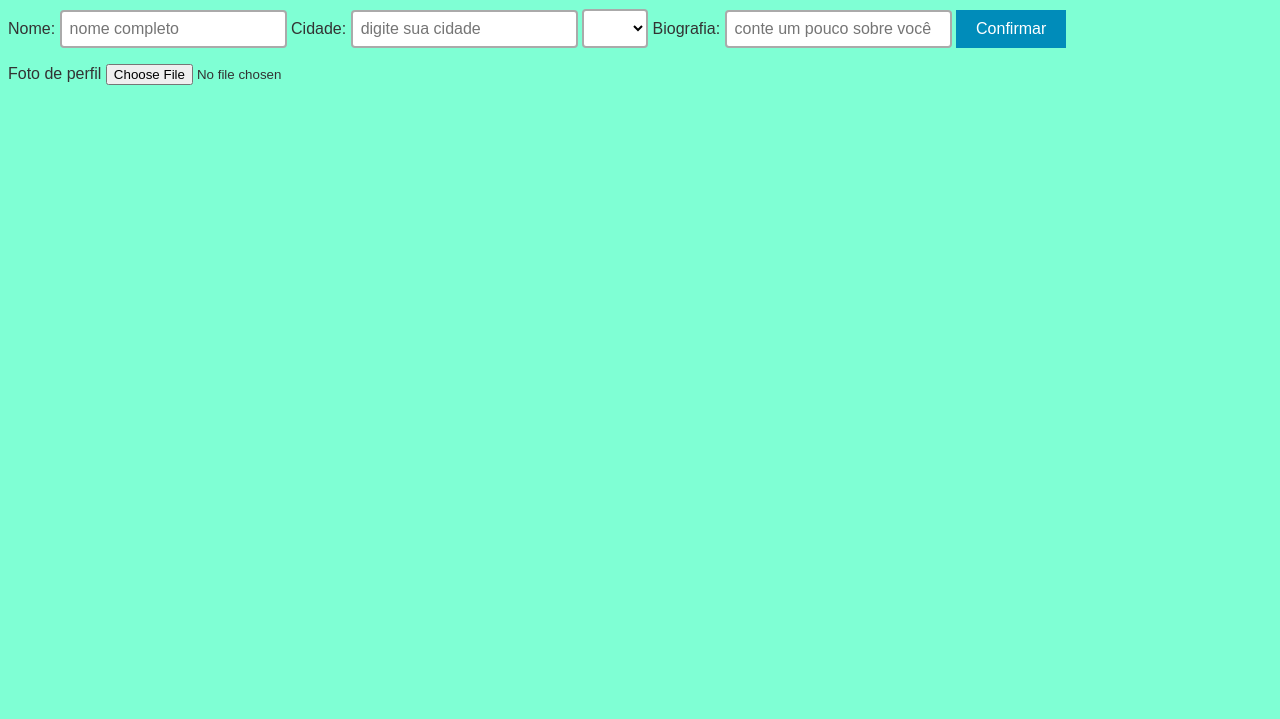
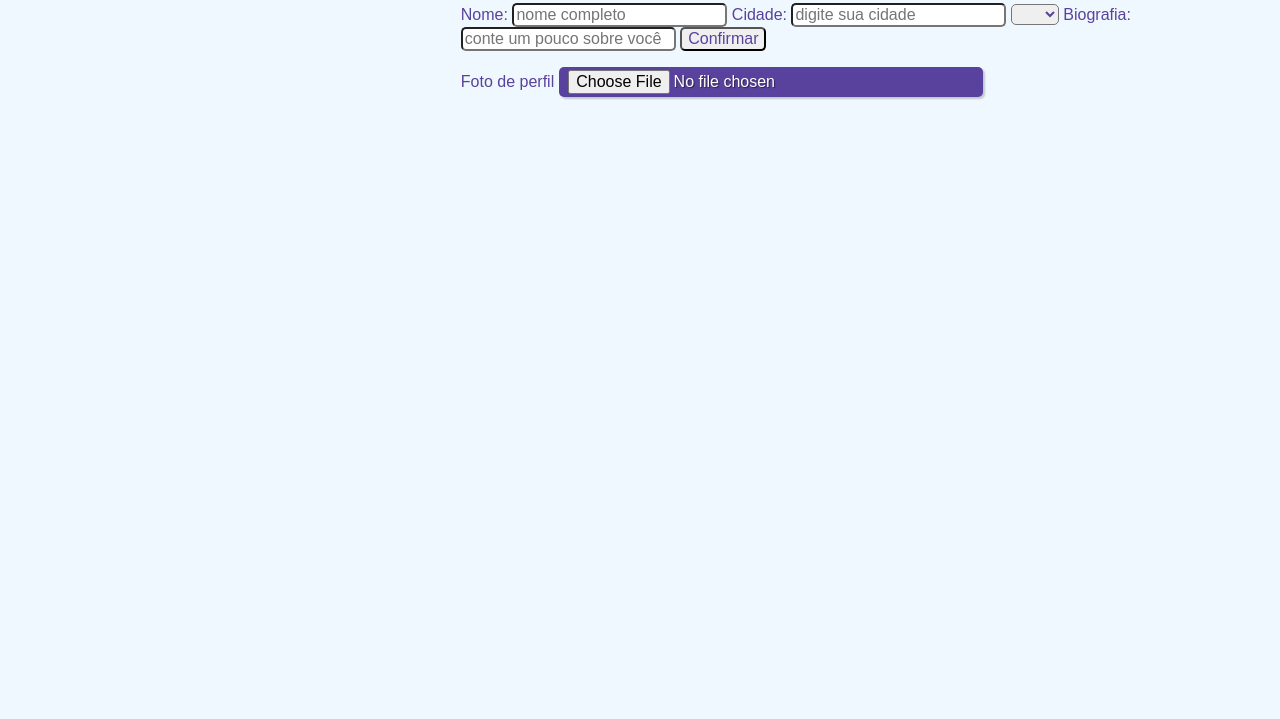
Before and after one commit to Viniciiuscc/formulario1, a plain HTML site: page index.html in a window 1280 px wide. Shown: the part 81-800 px from the top of the page. Drawn offline with Linux system fonts and the light colour scheme.

Commit message:
Update main.css

```diff
--- a/main.css
+++ b/main.css
@@ -1,40 +1,61 @@
-/*  cor do texto do corpo da página */
-body {
-    font-family: Arial, sans-serif;
-    color: #333;
-    background-color: aquamarine;
+/* Elementos com o ID "titulo" */
+#titulo {
+    font-family: sans-serif;
+    color: #380861;
+    margin-left: 9%;
 }
 
-/* \tamanho e cor da fonte do cabeçalho da página */
-h1 {
-    font-size: 36px;
-    color: rgb(0, 0, 0); /* vermelho */
+/* Elementos com o ID "subtitulo" */
+#subtitulo {
+    font-family: sans-serif;
+    color: #380861;
+    margin-left: 7%;
 }
 
-/* a cor de fundo do botão */
-button {
-    background-color: #008CBA; /* azul */
-    color: #FFF; /* branco */
-    border: none;
-    padding: 10px 20px;
-    font-size: 16px;
+/* Elemento de tag <body> */
+body {
+    background-color: #F0F8FF;
+    font-family: sans-serif;
+    font-size: 1em;
+    color: #59429d;
+    margin-left: 36%;
+    margin-top: 2%;
+    justify-content: center;
+}
+
+/* Elementos de tags <input>, <select> e <button> */
+input, select, button {
+    font-family: sans-serif;
+    font-size: 1em;
+    color: #59429d;
+    border-radius: 5px;
+}
+
+/* Elemento de classe "botao" */
+.botao {
+    font-size: 1.2em;
+    background: #59429d;
+    border: 0;
+    color: #ffffff;
+    padding: 0.2em 0.6em;
+}
+
+/* Elementos de classe botão e de tag <select> */
+.botao, select{
     cursor: pointer;
 }
 
-/* entrada de texto */
-input[type="text"] {
-    background-color: #FFF;
-    border: 2px solid #AAA;
-    border-radius: 4px;
-    padding: 8px;
-    font-size: 16px;
+#formFile {
+    background: #59429d;
+    border: 0;
+    margin-bottom: 1em;
+    color: #ffffff;
+    padding: 0.2em 0.6em;
+    box-shadow: 2px 2px 2px rgba(0,0,0,0.2);
+    text-shadow: 1px 1px 1px rgba(0,0,0,0.5);
+    margin-right: -50%;
 }
-
-/* área de seleção */
-select {
-    background-color: #FFF;
-    border: 2px solid #AAA;
-    border-radius: 4px;
-    padding: 8px;
-    font-size: 16px;
-}
+#formFile{
+    width: 50%;
+    height: 50%;
+  }
```
